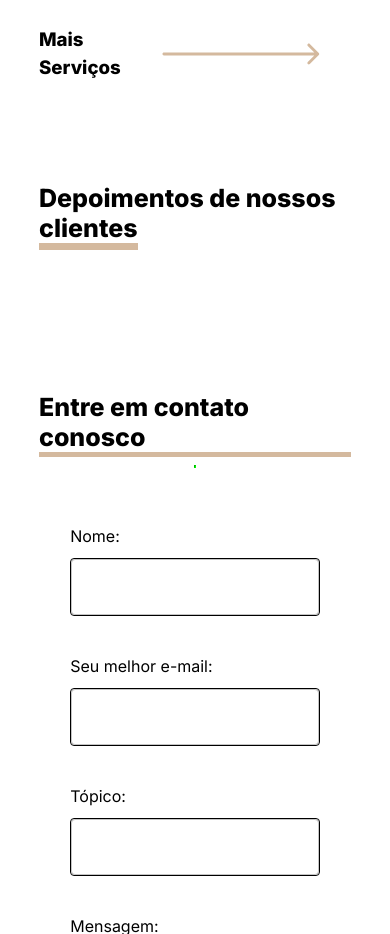
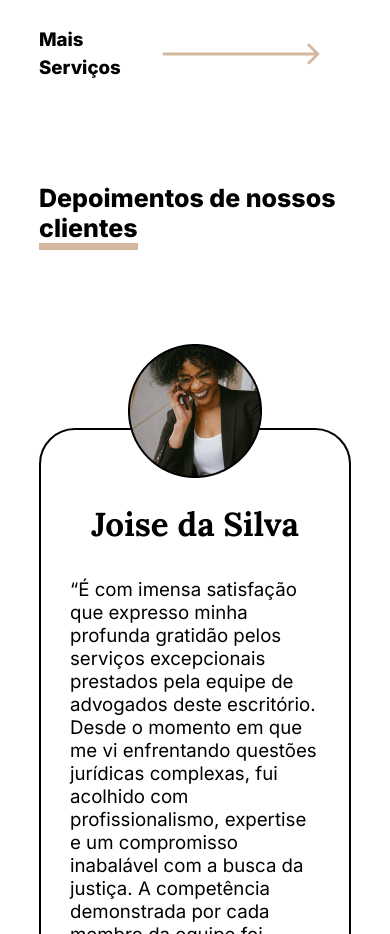
Before and after one commit to marianapmonteiro/estrellaESuita, a React (Create React App) app: page / in a window 390 px wide. Shown: the part 4580-5514 px from the top of the page. Built offline with nearby package versions, Linux system fonts and the light colour scheme.

Commit message:
Atualizacao Home: Adicionado Section Depoimentos

```diff
--- a/src/components/Home/Contato/index.js
+++ b/src/components/Home/Contato/index.js
@@ -65,6 +65,8 @@ const FormDiv = styled("div")({
 
 const FormTitle = styled(Typography)({
 	fontSize: "24.88px",
+	width: "fit-content",
+	height: "fit-content",
 	[theme.breakpoints.down("sm")]: {
 		fontSize: "16px",
 	},
--- /dev/null
+++ b/src/components/Home/Depoimentos/Card.js
@@ -0,0 +1,62 @@
+import React from "react";
+import { styled } from "@mui/system";
+import theme from "../../../Theme";
+import CardImg from "../../../data/CardImg.png";
+
+const Root = styled("div")({
+	maxWidth: "433px",
+	borderRadius: "36px",
+	padding: "40px 29px 40px",
+	border: "2px solid black",
+	justifyContent: "center",
+	alignItems: "center",
+	position: "relative",
+	marginTop: "35px",
+	// [theme.breakpoints.down("md")]: {
+	// 	width: "70%",
+	// },
+});
+
+const Title = styled("h3")({
+	fontSize: "33.16px",
+	fontFamily: "Lora",
+	fontWeight: 700,
+	textAlign: "center",
+
+	// [theme.breakpoints.down("md")]: {
+	// 	width: "70%",
+	// },
+});
+
+const Paragraph = styled("h4")({
+	fontSize: "18.66px",
+	fontFamily: "Inter",
+	fontWeight: 400,
+
+	// [theme.breakpoints.down("md")]: {
+	// 	width: "70%",
+	// },
+});
+
+const Img = styled("img")({
+	position: "absolute",
+	top: "-15%",
+	left: "50%",
+	transform: "translateX(-50%)",
+	margin: "0 auto",
+	[theme.breakpoints.down("sm")]: {
+		top: "-10%",
+	},
+});
+
+const Card = ({ title, description }) => {
+	return (
+		<Root>
+			<Img src={CardImg} alt="Imagem do card de depoimentos de clientes" />
+			<Title>{title}</Title>
+			<Paragraph>{description}</Paragraph>
+		</Root>
+	);
+};
+
+export default Card;
--- a/src/components/Home/Depoimentos/index.js
+++ b/src/components/Home/Depoimentos/index.js
@@ -3,6 +3,7 @@ import { styled } from "@mui/system";
 import { Divider } from "@mui/material";
 import theme from "../../../Theme";
 import Title from "../../Global/GlobalStyles";
+import Card from "./Card";
 
 const Root = styled("div")({
 	width: "100%",
@@ -18,28 +19,39 @@ const Root = styled("div")({
 const Container = styled("div")({
 	width: "80%",
 	display: "flex",
+	flexDirection: "column",
 	justifyContent: "center",
 	alignItems: "center",
+
 	// [theme.breakpoints.down("md")]: {
 	// 	width: "70%",
 	// },
 });
 
-const DividerStyled = styled(Divider)({
-	width: "10%",
-	height: "7px",
-	flexShrink: 0,
-	borderRadius: "20px",
-	background: "#D4B99E",
-	border: "none",
-	marginTop: "1%",
+const CardContainer = styled("div")({
+	display: "flex",
+	flexWrap: "wrap",
+	justifyContent: "center",
+	alignItems: "center",
+	gap: "92px",
 });
+
+const clientes = [
+	"Joise da Silva",
+	"Joise da Silva",
+	"Joise da Silva",
+	"Joise da Silva",
+];
+
+const descriptions = [
+	"“É com imensa satisfação que expresso minha profunda gratidão pelos serviços excepcionais prestados pela equipe de advogados deste escritório. Desde o momento em que me vi enfrentando questões jurídicas complexas, fui acolhido com profissionalismo, expertise e um compromisso inabalável com a busca da justiça. A competência demonstrada por cada membro da equipe foi notável, proporcionando-me confiança e tranquilidade durante todo o processo. \nA clareza nas explicações, a atenção aos detalhes e a prontidão para responder às minhas dúvidas foram elementos fundamentais que destacaram o profissionalismo da Estella&Suita.”",
+];
 
 const index = () => {
 	return (
 		<Root>
 			<Container>
-				<Title>
+				<Title style={{ marginBottom: "150px" }}>
 					Depoimentos de nossos{" "}
 					<span
 						style={{
@@ -49,6 +61,11 @@ const index = () => {
 						clientes
 					</span>
 				</Title>
+				<CardContainer>
+					{clientes.map((item) => {
+						return <Card title={item} description={descriptions} />;
+					})}
+				</CardContainer>
 			</Container>
 		</Root>
 	);
--- a/src/components/Home/QuemSomos/index.js
+++ b/src/components/Home/QuemSomos/index.js
@@ -14,6 +14,10 @@ const Root = styled("div")({
 	[theme.breakpoints.between("md", "lg")]: {
 		height: "100vh",
 	},
+	[theme.breakpoints.up("lg")]: {
+		height: "90vh",
+		padding: "0",
+	},
 	[theme.breakpoints.down("md")]: {
 		boxSizing: "border-box",
 		width: "100%",
@@ -28,6 +32,9 @@ const FirstGrid = styled(Grid)({
 	alignItems: "center",
 
 	[theme.breakpoints.down("md")]: {
+		justifyContent: "center",
+	},
+	[theme.breakpoints.up("lg")]: {
 		justifyContent: "center",
 	},
 });
```
Also changed, not shown: src/components/Home/Depoimentos/TitleLine.svg (deleted), src/data/CardImg.png (added).
